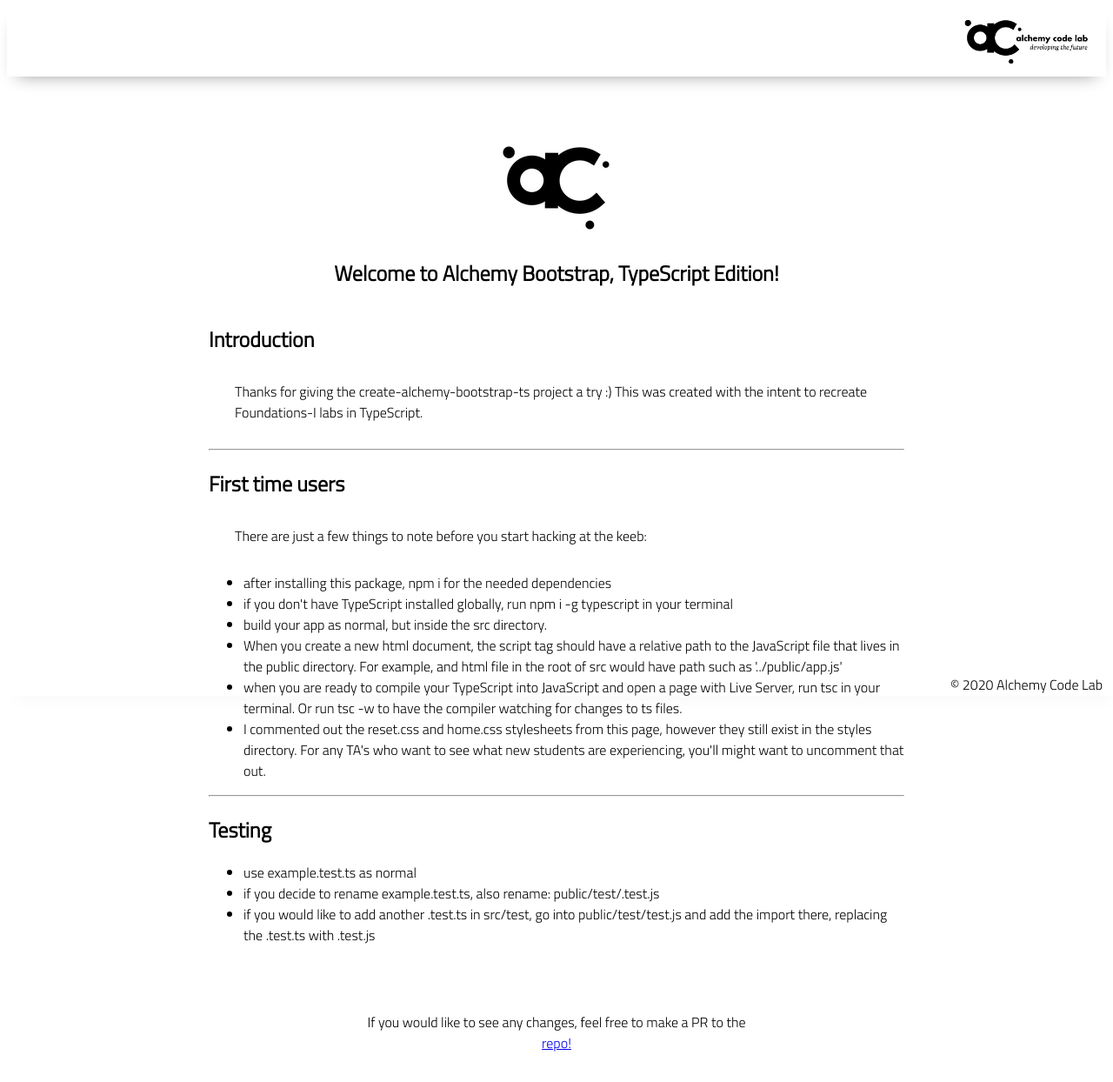
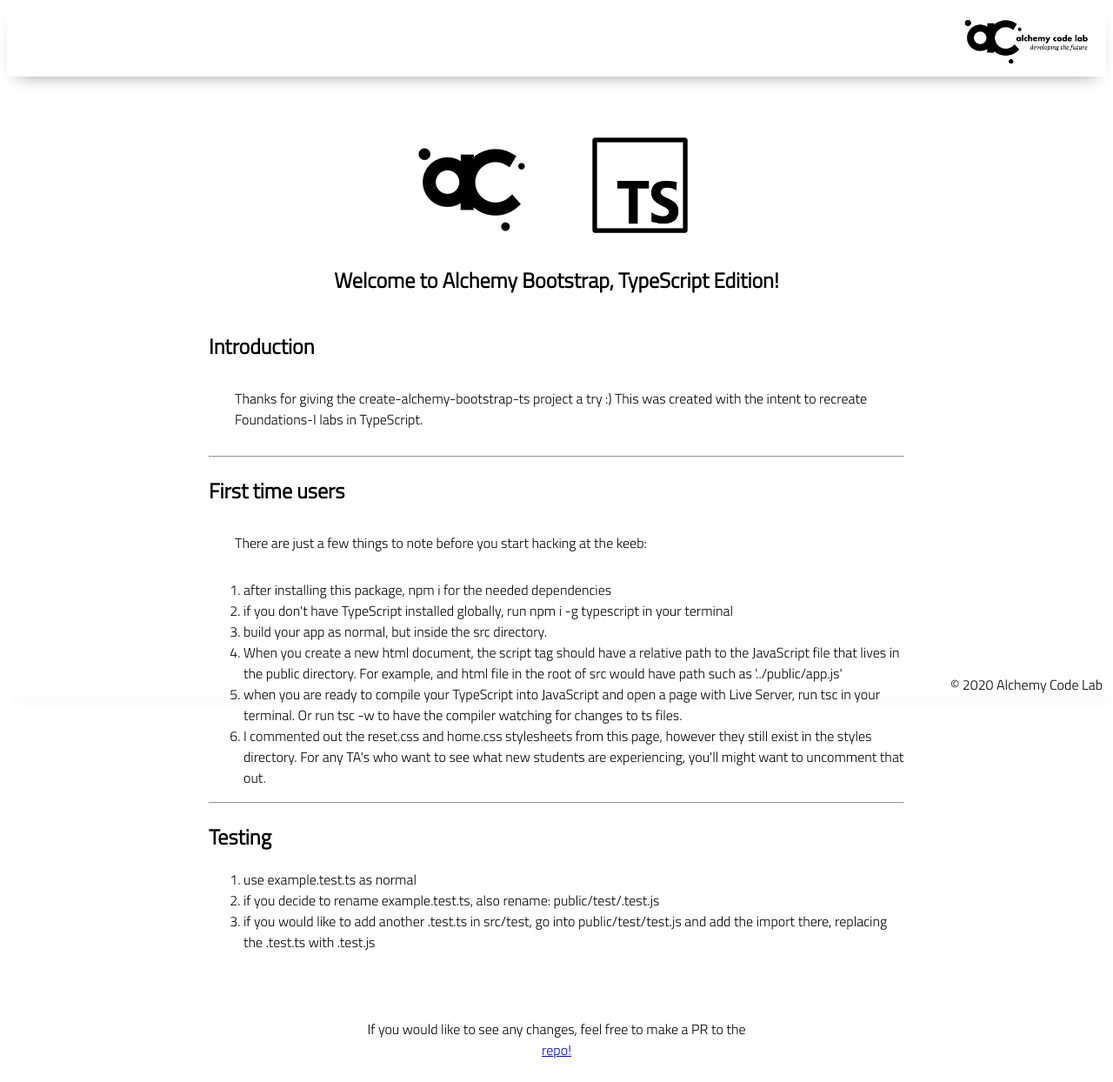
Before and after one commit to benwaples/create-alchemy-bootstrap-ts, a website with bundled scripts: page src/index.html in a window 1280 px wide. Shown: the whole page at 87% size. Built offline with nearby package versions, Linux system fonts and the light colour scheme.

Commit message:
add ts logo and styling

```diff
--- a/src/index.html
+++ b/src/index.html
@@ -16,11 +16,15 @@
     <header>
         <div class="gutter-right logo">
             <img src="assets/big-logo.png"/>
+
         </div>
     </header>
     <main>
         <section class="main-section">
-            <img class="main-logo" src="assets/alchemy-logo.png"/>
+            <div class="logo-container">
+                <img class="main-logo" src="assets/alchemy-logo.png"/>
+                <img class="main-logo ts-logo" src="assets/typescript.png"/>
+            </div>
             <h2>
                 Welcome to Alchemy Bootstrap, TypeScript Edition!
             </h2>
@@ -31,21 +35,21 @@
                 <hr>
                 <h2>First time users</h2>
                 <p>There are just a few things to note before you start hacking at the keeb:</p>
-                <ul>
+                <ol>
                     <li>after installing this package, npm i for the needed dependencies</li>
                     <li>if you don't have TypeScript installed globally, run npm i -g typescript in your terminal</li>
                     <li>build your app as normal, but inside the src directory.</li>
                     <li>When you create a new html document, the script tag should have a relative path to the JavaScript file that lives in the public directory. For example, and html file in the root of src would have path such as '../public/app.js'</li>
                     <li>when you are ready to compile your TypeScript into JavaScript and open a page with Live Server, run tsc in your terminal. Or run tsc -w to have the compiler watching for changes to ts files.</li>
                     <li>I commented out the reset.css and home.css stylesheets from this page, however they still exist in the styles directory. For any TA's who want to see what new students are experiencing, you'll might want to uncomment that out.</li>
-                </ul>
+                </ol>
                 <hr />
                 <h2>Testing</h2>
-                <ul>
+                <ol>
                     <li>use example.test.ts as normal</li>
                     <li>if you decide to rename example.test.ts, also rename: public/test/<your_new_name>.test.js</li>
                     <li>if you would like to add another <file_name>.test.ts in src/test, go into public/test/test.js and add the import there, replacing the <file_name>.test.ts with <file_name>.test.js</li>
-                </ul>
+                </ol>
             </section>
             If you would like to see any changes, feel free to make a PR to the <a href="https://github.com/benwaples/create-alchemy-bootstrap-ts">repo!</a>
     </main>
--- a/src/styles/style.css
+++ b/src/styles/style.css
@@ -74,6 +74,12 @@
     animation: pulse 5s infinite ease-in-out;
 }
 
+.ts-logo {
+ margin-left: 60px;
+ width: 130px;
+ height: auto;
+}
+
 header img {
     height: var(--header-height);
 }
```
Also changed, not shown: src/assets/typescript.png (added).
